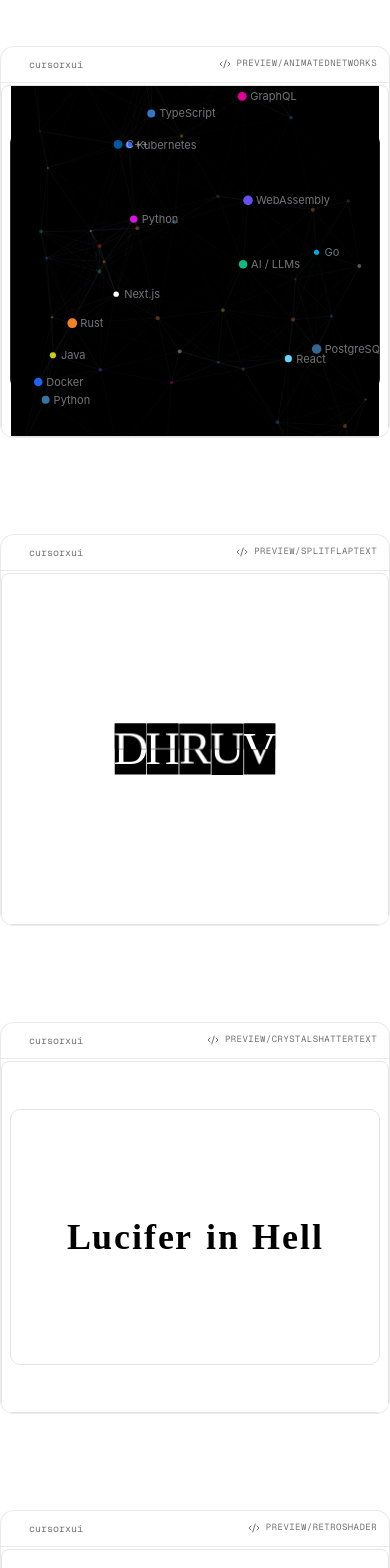
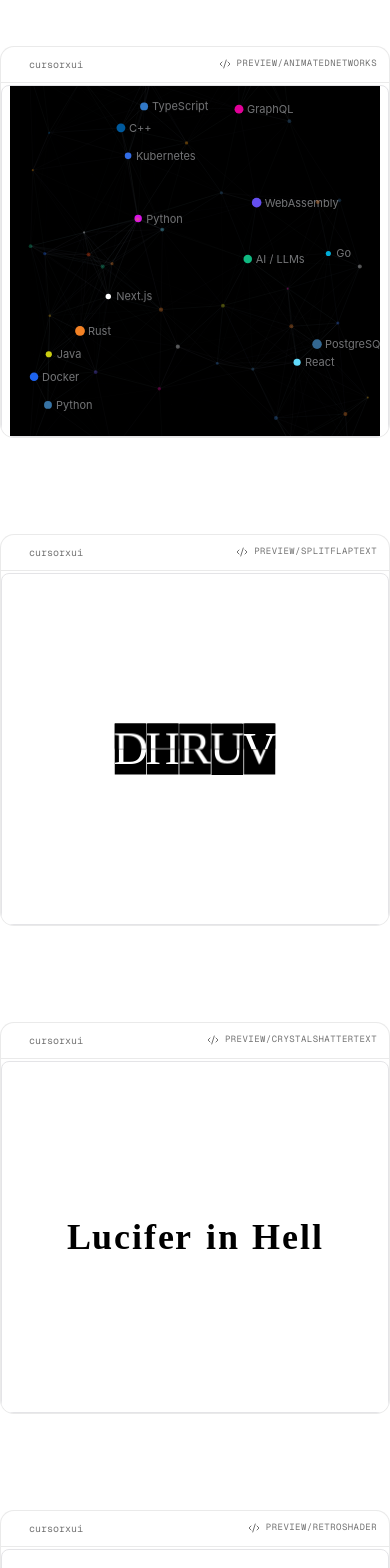
Before and after one commit to Dhruv7Tripathi/CursorUI, a Next.js app: page / in a window 390 px wide. Shown: the part 940-2508 px from the top of the page. Built offline with nearby package versions, Linux system fonts and the light colour scheme.

Commit message:
refactor: remove unnecessary comments and clean up layout in hero section and preview components

```diff
--- a/components/Previews/animatednetworks.tsx
+++ b/components/Previews/animatednetworks.tsx
@@ -30,7 +30,7 @@ const AnimatedNetworkPreview = () => {
 
         <div className="bg-white dark:bg-black">
           <PreviewComponentContainer>
-            <div className="flex h-64 w-full items-center justify-center rounded-lg border border-zinc-800 bg-black sm:h-80 sm:rounded-xl md:h-96 lg:h-[28rem] xl:h-125">
+            <div className="flex h-64 w-full items-center justify-center   border-zinc-800 bg-black sm:h-80 sm:rounded-xl md:h-96 lg:h-[28rem] xl:h-125">
               <AnimatedNetwork />
             </div>
           </PreviewComponentContainer>
--- a/components/Previews/crystalshattertext.tsx
+++ b/components/Previews/crystalshattertext.tsx
@@ -40,7 +40,7 @@ const CrystalShatterTextPreview = () => {
 
         <div className="bg-white dark:bg-black">
           <PreviewComponentContainer>
-            <div className="flex h-64 w-full items-center justify-center rounded-lg border border-neutral-200 px-4 dark:border-neutral-800 sm:h-80 sm:rounded-xl md:h-96 lg:h-[28rem] xl:h-125 bg-white dark:bg-black">
+            <div className="flex h-64 w-full items-center justify-center  px-4 dark:border-neutral-800 sm:h-80 sm:rounded-xl md:h-96 lg:h-[28rem] xl:h-125 bg-white dark:bg-black">
               <CrystalShatterText
                 text="Lucifer in Hell"
                 className="text-center text-4xl font-black tracking-wider text-black dark:text-white sm:text-5xl md:text-6xl lg:text-7xl xl:text-8xl"
--- a/components/Previews/retroshader.tsx
+++ b/components/Previews/retroshader.tsx
@@ -30,7 +30,7 @@ const RetroShaderPreview = () => {
 
         <div className="bg-white dark:bg-black">
           <PreviewComponentContainer>
-            <div className="h-64 w-full overflow-hidden rounded-lg sm:h-80 sm:rounded-xl md:h-96 lg:h-[28rem] xl:h-125">
+            <div className="h-64 w-full overflow-hidden  sm:h-80 sm:rounded-xl md:h-96 lg:h-[28rem] xl:h-125">
               <RetroShader />
             </div>
           </PreviewComponentContainer>
@@ -45,7 +45,7 @@ export default RetroShaderPreview;
 export const LivePreviewRetroShader = () => {
   return (
     <LivePreviewComponent>
-      <div className="h-64 w-full overflow-hidden rounded-xl sm:h-80 md:h-96 lg:h-[28rem] xl:h-125">
+      <div className="h-64 w-full overflow-hidden  sm:h-80 md:h-96 lg:h-[28rem] xl:h-125">
         <RetroShader />
       </div>
     </LivePreviewComponent>
--- a/components/Previews/verletrope.tsx
+++ b/components/Previews/verletrope.tsx
@@ -53,7 +53,7 @@ const VerletRopePreview = () => {
 
         <div className="bg-white dark:bg-black">
           <PreviewComponentContainer>
-            <div className="relative flex h-64 w-full flex-col items-center justify-center rounded-lg border border-zinc-800 bg-zinc-950 px-4 py-6 sm:h-80 sm:rounded-xl sm:px-6 md:h-96 md:px-8 lg:h-[28rem]">
+            <div className="relative flex h-64 w-full flex-col items-center justify-center  bg-neutral-950 px-4 py-6 sm:h-80 sm:rounded-xl sm:px-6 md:h-96 md:px-8 lg:h-[28rem]">
               <VerletRope
                 height={ropeHeight}
                 windTrigger={wind}
--- a/components/landingpage/heroSection.tsx
+++ b/components/landingpage/heroSection.tsx
@@ -57,9 +57,6 @@ export default function Page() {
                         Free and open source. Built for the dev community.
                     </p>
                 </div>
-
-                {/* Component preview */}
-                {/* <OrbitPreview /> */}
             </section>
         </main>
     );
```
